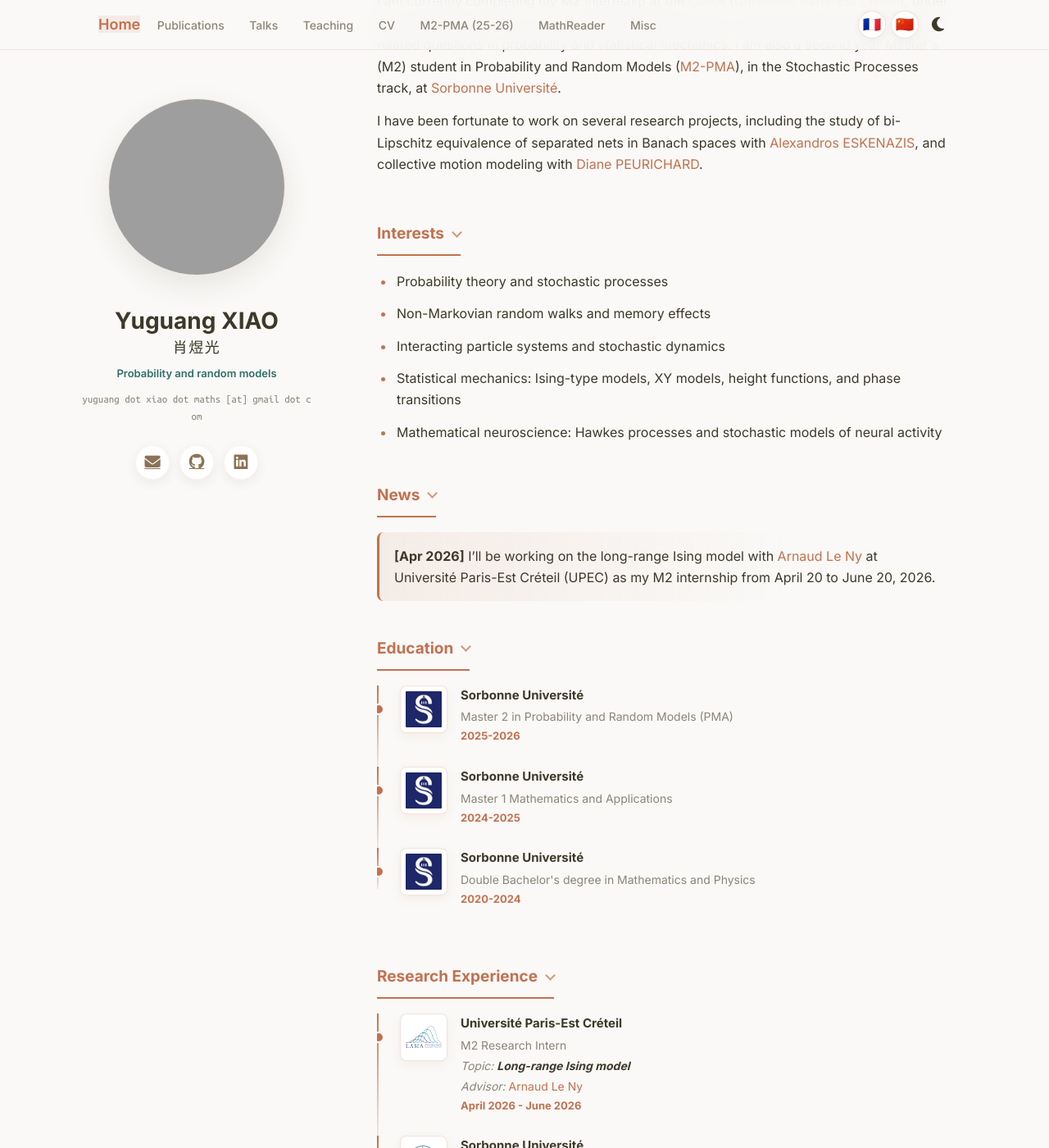
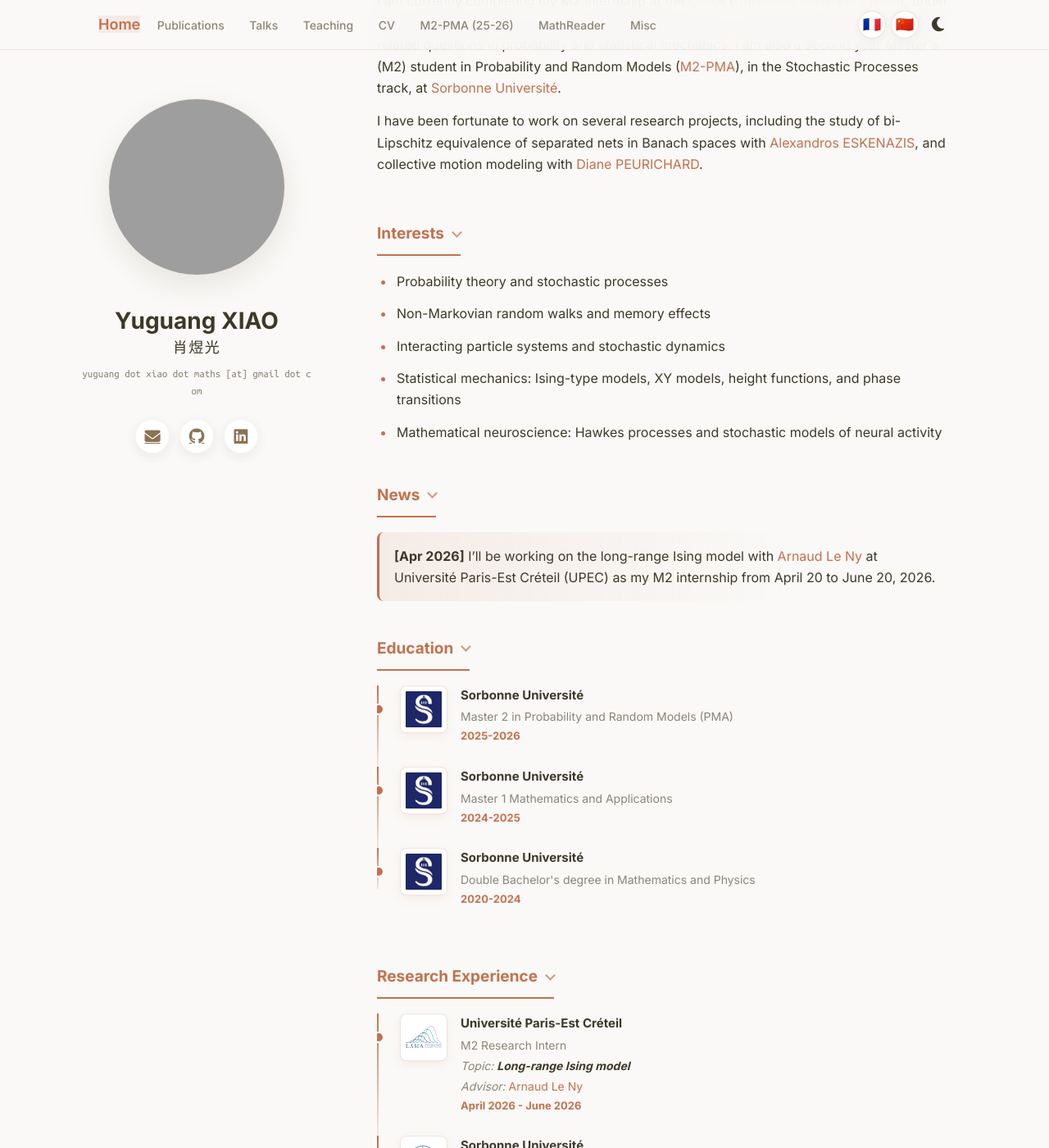
Before and after one commit to Lucien-XIAO/Lucien-XIAO.github.io, a Jekyll site: the page built from index.html, in a window 1280 px wide and 1400 px high, scrolled down 190 px. Shown: the whole window at 82% size. Built offline with Jekyll 4.4.1, drawn with Linux system fonts in a browser that asks for light colours; nearby versions of some CDN libraries; a style sheet for code colours, icons or effects is not loaded; grey boxes are pictures that could not be loaded.

Commit message:
Remove sidebar tagline

```diff
--- a/_includes/sidebar.html
+++ b/_includes/sidebar.html
@@ -3,7 +3,6 @@
     <a class="image avatar"><img src="/assets/img/avatar.jpg" alt="Yuguang XIAO" /></a>
     <h1 class="site-name">Yuguang XIAO</h1>
     <h2 class="site-name-cn">肖煜光</h2>
-    <p class="site-tagline" data-i18n="sidebar.tagline">Probability and random models</p>
     <p class="site-email" id="contact-email">yuguang dot xiao dot maths [at] gmail dot com</p>
     <div class="social-icons">
       <a href="#contact-email" class="js-email-link"
--- a/assets/css/theme-claude.css
+++ b/assets/css/theme-claude.css
@@ -1059,13 +1059,6 @@
   margin-bottom: 10px;
 }
 
-body.theme-claude .site-tagline {
-  color: var(--claude-teal);
-  font-size: 13px;
-  font-weight: 600;
-  margin: 0 0 10px;
-}
-
 body.theme-claude .social-icons a {
   border: 1px solid rgba(194, 113, 79, 0.08);
   box-shadow: 0 4px 14px rgba(61, 57, 41, 0.08);
--- a/assets/js/site-i18n.js
+++ b/assets/js/site-i18n.js
@@ -72,11 +72,6 @@
       en: "Toggle dark mode",
       fr: "Changer le mode sombre",
       zh: "切换深色模式",
-    },
-    "sidebar.tagline": {
-      en: "Probability and random models",
-      fr: "Probabilités et modèles aléatoires",
-      zh: "概率论与随机模型",
     },
     "contact.reveal": {
       en: "Reveal email",
```
